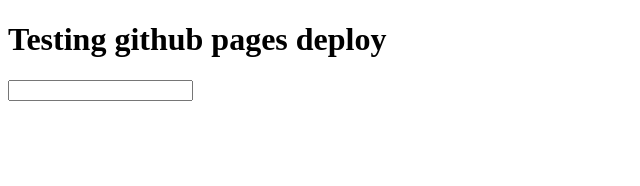
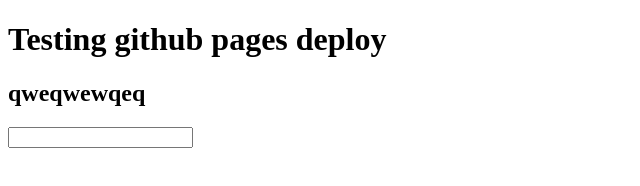
Before and after one commit to TilekB/project-deployment, a plain HTML site: page index.html in a window 1280 px wide. Shown: the whole page, without its empty margins (0-640 px from the left). Drawn offline with Linux system fonts and the light colour scheme.

Commit message:
first commit12

```diff
--- a/index.html
+++ b/index.html
@@ -8,6 +8,7 @@
 <body>
 
     <h1>Testing github pages deploy</h1>
+    <h2>qweqwewqeq</h2>
     <input type="text" name="" id="" />
 
 </body>
```
